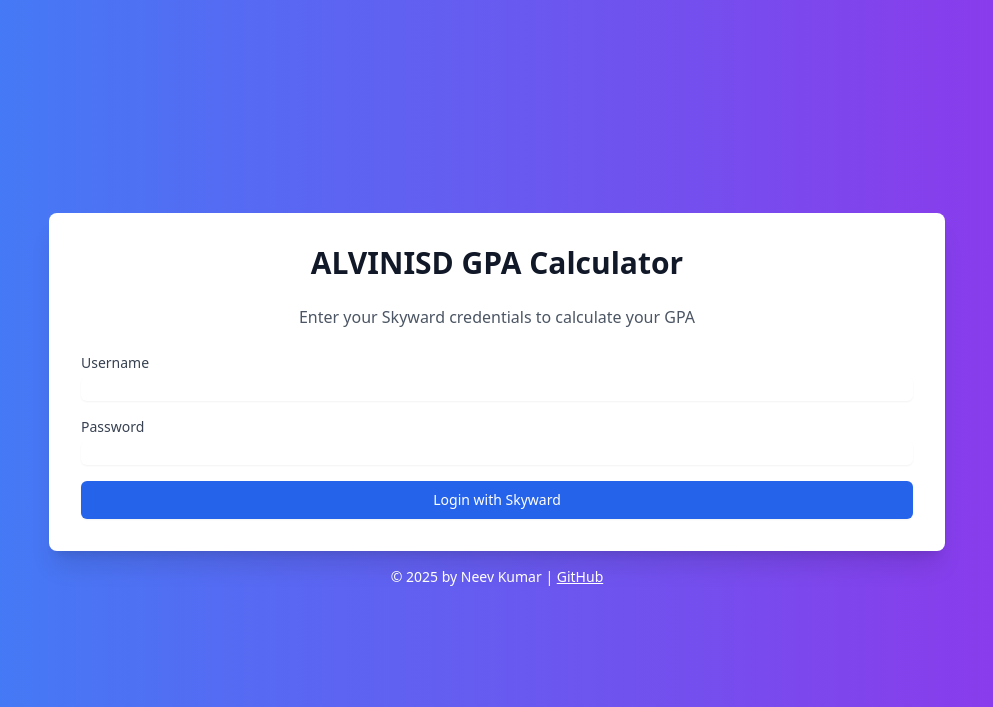
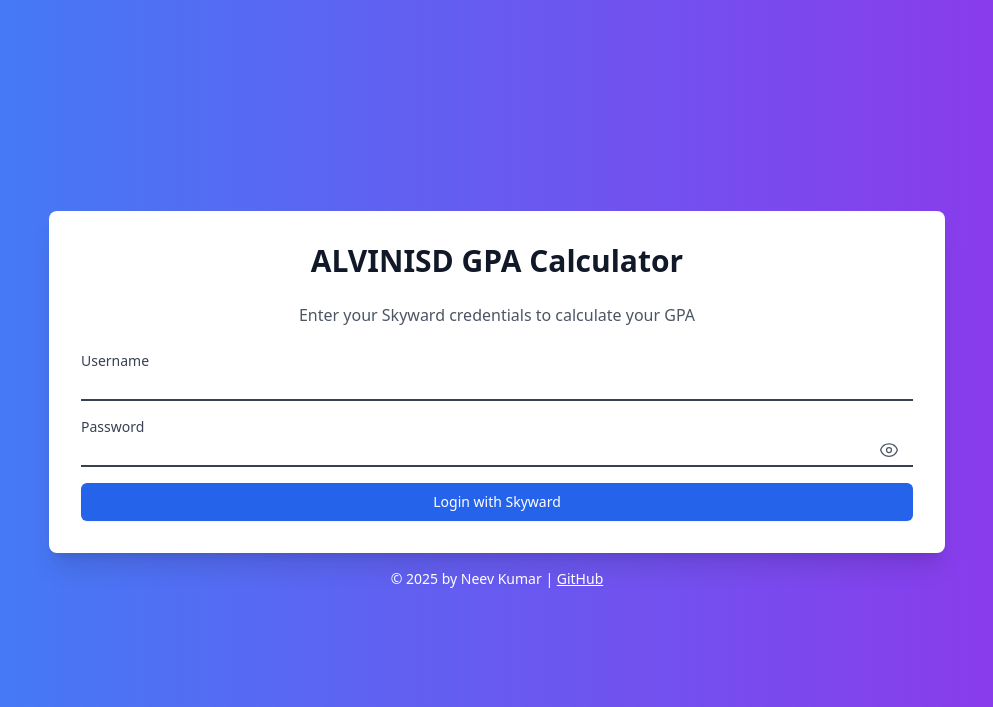
Before and after one commit to Prqtection2/skyward, a Flask app: page / in a window 1280 px wide. Shown: the top 707 px of the page, without its empty margins (143-1136 px from the left). Run offline with Flask 2, Linux system fonts and the light colour scheme; some libraries are stand-ins or nearby versions.

Commit message:
fixed password bug

```diff
--- a/render.yaml
+++ b/render.yaml
@@ -1,6 +1,6 @@
 services:
   - type: web
-    name: gpa-calculator
+    name: skyward
     env: python
     buildCommand: pip install -r requirements.txt
     startCommand: gunicorn app:app
--- a/static/js/main.js
+++ b/static/js/main.js
@@ -1,3 +1,20 @@
+// Password visibility toggle
+document.getElementById('toggle-password').addEventListener('click', function() {
+    const passwordInput = document.getElementById('password');
+    const eyeOpen = document.getElementById('eye-open');
+    const eyeClosed = document.getElementById('eye-closed');
+
+    if (passwordInput.type === 'password') {
+        passwordInput.type = 'text';
+        eyeClosed.classList.add('hidden');
+        eyeOpen.classList.remove('hidden');
+    } else {
+        passwordInput.type = 'password';
+        eyeClosed.classList.remove('hidden');
+        eyeOpen.classList.add('hidden');
+    }
+});
+
 document.getElementById('login-btn').addEventListener('click', async () => {
     const username = document.getElementById('username').value;
     const password = document.getElementById('password').value;
--- a/templates/index.html
+++ b/templates/index.html
@@ -16,11 +16,24 @@
             <div class="space-y-4">
                 <div>
                     <label for="username" class="block text-sm font-medium text-gray-700">Username</label>
-                    <input type="text" id="username" class="mt-1 block w-full rounded-md border-gray-300 shadow-sm focus:border-blue-500 focus:ring-blue-500">
+                    <input type="text" id="username" class="mt-1 block w-full border-0 border-b-2 border-gray-700 px-0 focus:border-blue-500 focus:ring-0 focus:outline-none">
                 </div>
                 <div>
                     <label for="password" class="block text-sm font-medium text-gray-700">Password</label>
-                    <input type="password" id="password" class="mt-1 block w-full rounded-md border-gray-300 shadow-sm focus:border-blue-500 focus:ring-blue-500">
+                    <div class="relative mt-1">
+                        <input type="password" id="password" class="block w-full border-0 border-b-2 border-gray-700 px-0 focus:border-blue-500 focus:ring-0 focus:outline-none pr-12">
+                        <button type="button" id="toggle-password" class="absolute right-2 top-[35%] -translate-y-1/2 p-1.5 hover:bg-gray-100 rounded-full">
+                            <!-- Eye icon (visible when password is hidden) -->
+                            <svg id="eye-closed" xmlns="http://www.w3.org/2000/svg" fill="none" viewBox="0 0 24 24" stroke-width="1.5" stroke="currentColor" class="w-5 h-5 text-gray-600">
+                                <path stroke-linecap="round" stroke-linejoin="round" d="M2.036 12.322a1.012 1.012 0 010-.639C3.423 7.51 7.36 4.5 12 4.5c4.638 0 8.573 3.007 9.963 7.178.07.207.07.431 0 .639C20.577 16.49 16.64 19.5 12 19.5c-4.638 0-8.573-3.007-9.963-7.178z" />
+                                <path stroke-linecap="round" stroke-linejoin="round" d="M15 12a3 3 0 11-6 0 3 3 0 016 0z" />
+                            </svg>
+                            <!-- Eye slash icon (visible when password is shown) -->
+                            <svg id="eye-open" xmlns="http://www.w3.org/2000/svg" fill="none" viewBox="0 0 24 24" stroke-width="1.5" stroke="currentColor" class="w-5 h-5 text-gray-600 hidden">
+                                <path stroke-linecap="round" stroke-linejoin="round" d="M3.98 8.223A10.477 10.477 0 001.934 12C3.226 16.338 7.244 19.5 12 19.5c.993 0 1.953-.138 2.863-.395M6.228 6.228A10.45 10.45 0 0112 4.5c4.756 0 8.773 3.162 10.065 7.498a10.523 10.523 0 01-4.293 5.774M6.228 6.228L3 3m3.228 3.228l3.65 3.65m7.894 7.894L21 21m-3.228-3.228l-3.65-3.65m0 0a3 3 0 10-4.243-4.243m4.242 4.242L9.88 9.88" />
+                            </svg>
+                        </button>
+                    </div>
                 </div>
                 <button id="login-btn" class="w-full flex justify-center py-2 px-4 border border-transparent rounded-md shadow-sm text-sm font-medium text-white bg-blue-600 hover:bg-blue-700 focus:outline-none focus:ring-2 focus:ring-offset-2 focus:ring-blue-500">
                     Login with Skyward
```
Also changed, not shown: utils/skyward.py (+31 -15 lines).
